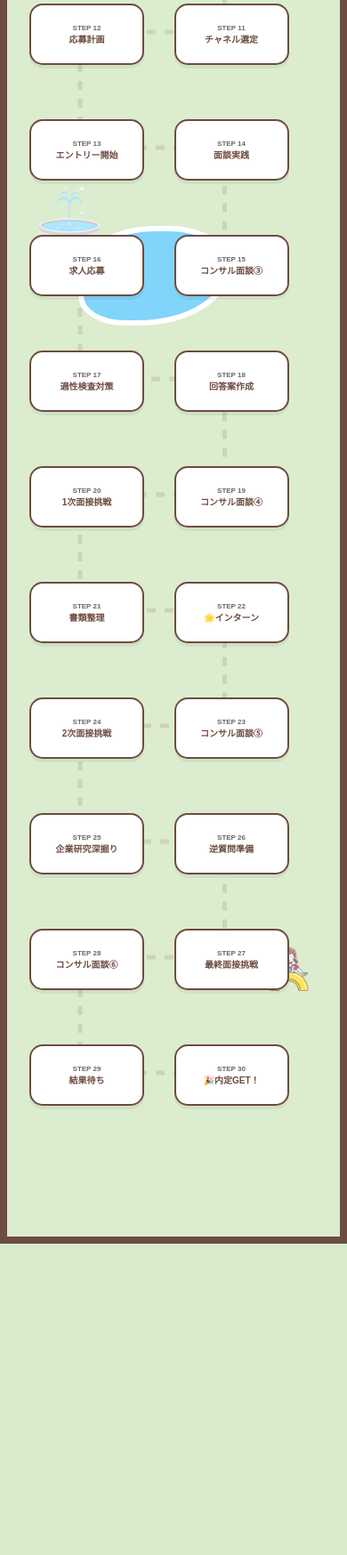
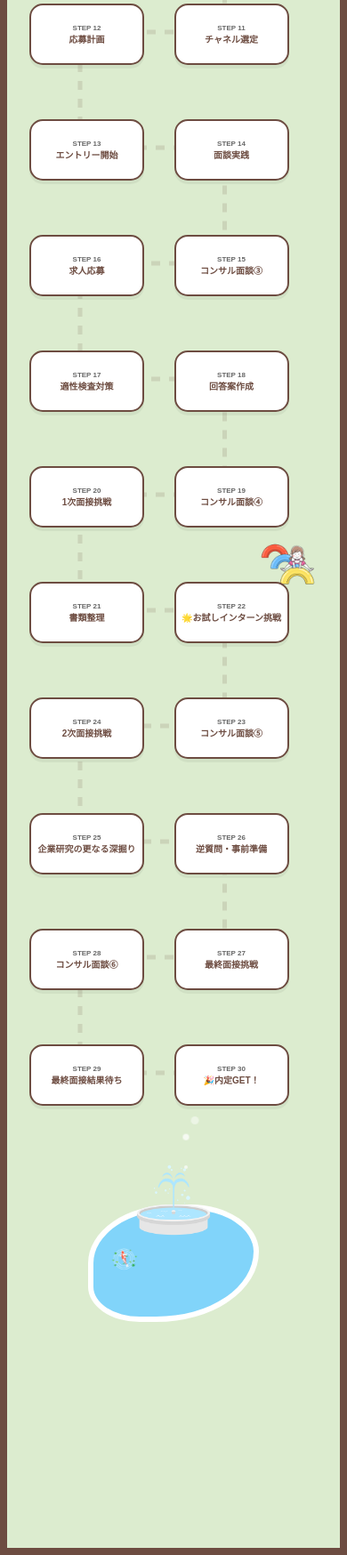
Before and after one commit to nana19820227/steppia_project, a Django app: page /progress/ in a window 390 px wide. Shown: the part 904-2652 px from the top of the page at 89% size. Before the commit the page ends 2302 px from the top, so only its background shows below. Run offline with Django 5.2, Linux system fonts and the light colour scheme; the visitor is signed in with stand-in values (Sample User, id 1); data that the repository does not hold is empty; some web fonts are replaced.

Commit message:
スマホ表示で噴水と池をマップ下部に配置

```diff
--- a/steppia_app/templates/steppia_app/progress.html
+++ b/steppia_app/templates/steppia_app/progress.html
@@ -30,7 +30,7 @@
 
         .dollhouse-frame {
             position: relative;
-            width: 1300px; /* PC用基準幅 */
+            width: 1300px;
             min-height: 1250px;
             background: var(--grass);
             border: 15px solid var(--wood);
@@ -105,36 +105,28 @@
             }
             .header-panel h2 { font-size: 13px !important; }
 
-            /* 🆕 スマホ用の装飾配置調整 */
-            .tree-deco {
-                top: 130px !important; /* ヘッダーの下、タイルより上 */
-                left: 10px !important;
-                width: 80px !important;
+            .tree-deco { top: 130px !important; left: 10px !important; width: 80px !important; }
+            .buranko-deco { top: 130px !important; right: 10px !important; left: auto !important; width: 80px !important; }
+
+            /* 🆕 噴水と池をマップの一番下（STEP 30の後）へ移動 */
+            .funsui-area {
+                top: 2200px !important; /* マップの終点付近 */
+                left: 50% !important;
+                transform: translateX(-50%) !important;
+                width: 120px !important;
             }
-            .buranko-deco {
-                top: 130px !important;
-                right: 10px !important;
+            .magic-pond {
+                top: 2250px !important;
+                left: 50% !important;
+                transform: translateX(-50%) !important;
+                width: 180px !important; height: 120px !important;
+            }
+            /* 跳び箱は中盤に移動して重なりを回避 */
+            .tobibako-deco {
+                top: 1500px !important;
+                right: 15px !important;
                 left: auto !important;
                 width: 80px !important;
-            }
-            /* 噴水を中盤（STEP15付近）へ */
-            .funsui-area {
-                top: 1100px !important;
-                left: 20px !important;
-                width: 100px !important;
-            }
-            /* 池を噴水の近くへ */
-            .magic-pond {
-                top: 1150px !important;
-                left: 80px !important;
-                width: 160px !important; height: 100px !important;
-            }
-            /* 跳び箱をゴール付近へ */
-            .tobibako-deco {
-                top: 1950px !important;
-                right: 20px !important;
-                left: auto !important;
-                width: 90px !important;
             }
         }
     </style>
@@ -188,7 +180,7 @@
     <script>
         let companies = JSON.parse(localStorage.getItem('steppia_companies')) || {};
         let currentCompanyId = localStorage.getItem('steppia_current_id') || '';
-        const missionNames = ["経験スキルの棚卸し", "コンサル面談①", "価値観の言語化", "強みの明確化", "転職軸確定", "市場調査", "ターゲット選定", "経歴書作成", "コンサル面談②", "志望動機の最適化", "チャネル選定", "応募計画", "エントリー開始", "面談実践", "コンサル面談③", "求人応募", "適性検査対策", "回答案作成", "コンサル面談④", "1次面接挑戦", "書類整理", "🌟インターン", "コンサル面談⑤", "2次面接挑戦", "企業研究深掘り", "逆質問準備", "最終面接挑戦", "コンサル面談⑥", "結果待ち", "🎉内定GET！"];
+        const missionNames = ["経験スキルの棚卸し", "コンサル面談①", "価値観の言語化", "強みの明確化", "転職軸確定", "市場調査", "ターゲット選定", "経歴書作成", "コンサル面談②", "志望動機の最適化", "チャネル選定", "応募計画", "エントリー開始", "面談実践", "コンサル面談③", "求人応募", "適性検査対策", "回答案作成", "コンサル面談④", "1次面接挑戦", "書類整理", "🌟お試しインターン挑戦", "コンサル面談⑤", "2次面接挑戦", "企業研究の更なる深掘り", "逆質問・事前準備", "最終面接挑戦", "コンサル面談⑥", "最終面接結果待ち", "🎉内定GET！"];
         let nodePoints = [];
 
         function renderMap() {
@@ -200,7 +192,7 @@
             const gapX = isMobile ? (window.innerWidth / 2.4) : 190;
             const gapY = isMobile ? 130 : 140;
             const startX = isMobile ? 25 : 120;
-            const startY = isMobile ? 250 : 200; // 🆕 モバイルでは木のために開始位置を下げる
+            const startY = isMobile ? 250 : 200;
 
             for (let i = 1; i <= 30; i++) {
                 const row = Math.floor((i - 1) / cols);
@@ -224,9 +216,10 @@
                 nodePoints.push({x: x + (isMobile ? 57 : 70), y: y + (isMobile ? 32 : 35)});
             }
 
-            // フレームの高さをコンテンツに合わせる
+            // 🆕 スマホで池と噴水が収まるように高さを十分に確保
             const lastPoint = nodePoints[nodePoints.length - 1];
-            document.getElementById('main-frame').style.height = (lastPoint.y + 200) + 'px';
+            const buffer = isMobile ? 550 : 200;
+            document.getElementById('main-frame').style.height = (lastPoint.y + buffer) + 'px';
 
             drawPath(); updateView();
         }
```
